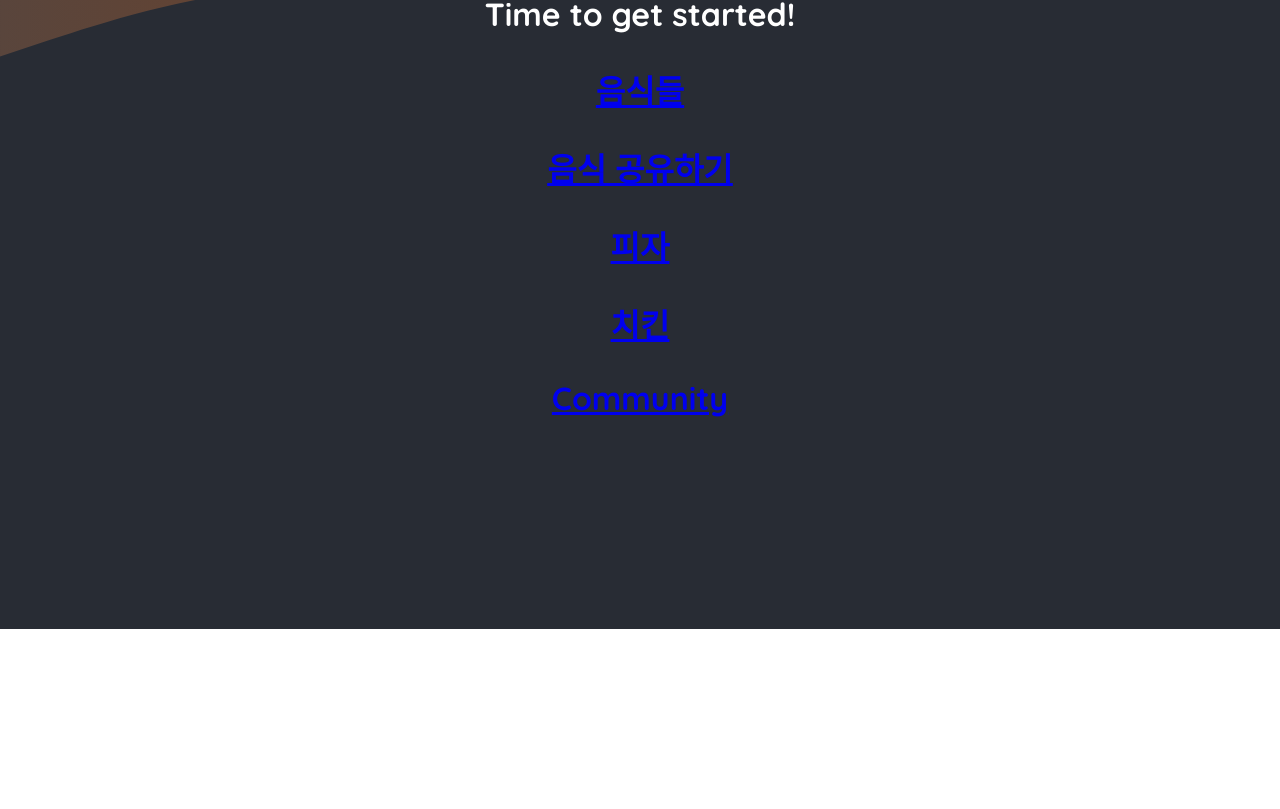
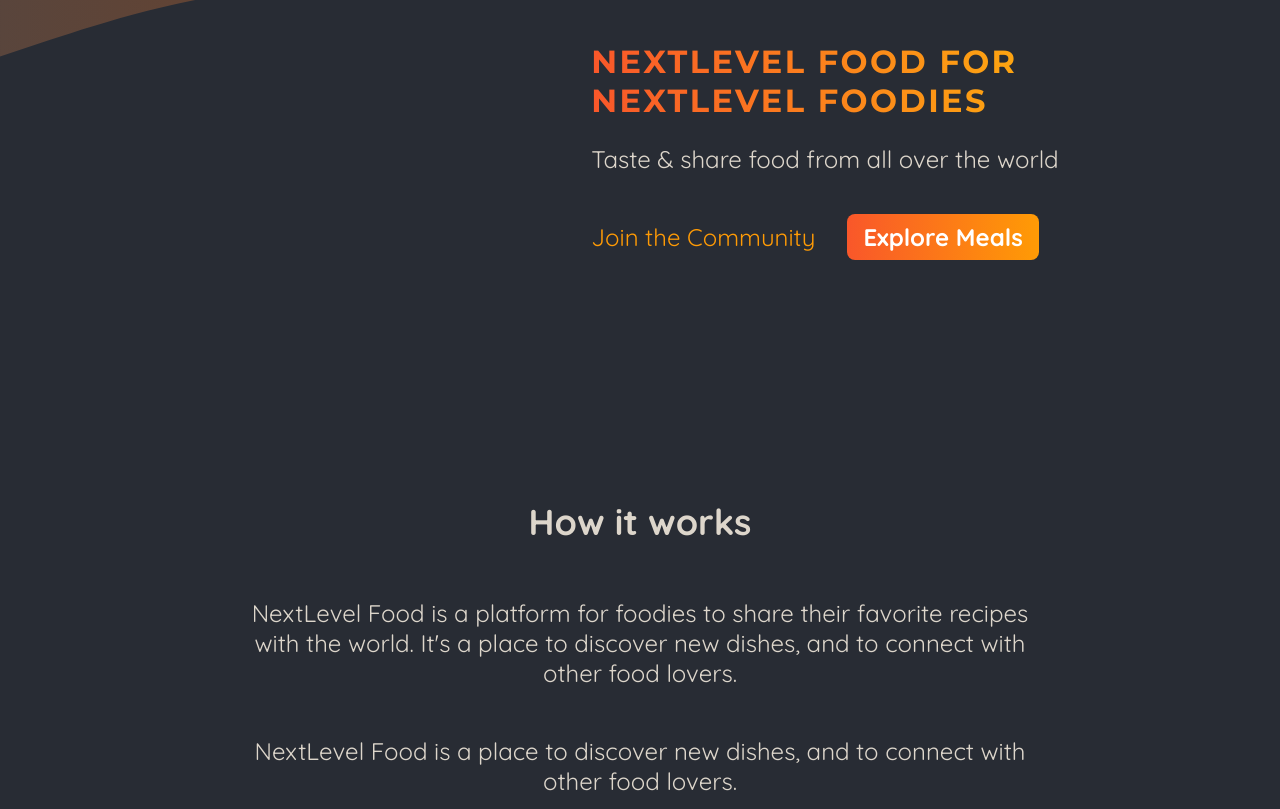
Before and after one commit to winternotseason/next-js-food-app, a Next.js app: page / in a window 1280 px wide. Shown: the part 171-980 px from the top of the page. Before the commit the page ends 800 px from the top, so only its background shows below. Built offline with nearby package versions, Linux system fonts and the light colour scheme.

Commit message:
main content

```diff
--- a/app/layout.js
+++ b/app/layout.js
@@ -1,4 +1,4 @@
-import MainHeader from "@/components/main-header";
+import MainHeader from "@/components/main-header/main-header";
 import "./globals.css";
 
 export const metadata = {
@@ -8,7 +8,7 @@
 
 export default function RootLayout({ children }) {
   return (
-    <html lang="ko">
+    <html lang="en">
       <body>
         <MainHeader />
         {children}
--- a/app/page.js
+++ b/app/page.js
@@ -1,16 +1,49 @@
 import Link from "next/link";
+import classes from "./page.module.css";
 
 export default function Home() {
   return (
-    <main>
-      <h1 style={{ color: 'white', textAlign: 'center' }}>
-        Time to get started!
-        <p><Link href="/meals">음식들</Link></p>
-        <p><Link href="/meals/share">음식 공유하기</Link></p>
-        <p><Link href="/meals/pizza">피자</Link></p>
-        <p><Link href="/meals/chicken">치킨</Link></p>
-        <p><Link href="/community">Community</Link></p>
-      </h1>
-    </main>
+    <>
+      <header className={classes.header}>
+        <div className={classes.slideshow}></div>
+        <div>
+          <div className={classes.hero}>
+            <h1>NextLevel Food for NextLevel Foodies</h1>
+            <p>Taste & share food from all over the world</p>
+          </div>
+          <div className={classes.cta}>
+            <Link href="/community">Join the Community</Link>
+            <Link href="/meals">Explore Meals</Link>
+          </div>
+        </div>
+      </header>
+      <main>
+        <section className={classes.section}>
+          <h2>How it works</h2>
+          <p>
+            NextLevel Food is a platform for foodies to share their favorite
+            recipes with the world. It&apos;s a place to discover new dishes,
+            and to connect with other food lovers.
+          </p>
+          <p>
+            NextLevel Food is a place to discover new dishes, and to connect
+            with other food lovers.
+          </p>
+        </section>
+
+        <section className={classes.section}>
+          <h2>Why NextLevel Food?</h2>
+          <p>
+            NextLevel Food is a platform for foodies to share their favorite
+            recipes with the world. It&apos;s a place to discover new dishes,
+            and to connect with other food lovers.
+          </p>
+          <p>
+            NextLevel Food is a place to discover new dishes, and to connect
+            with other food lovers.
+          </p>
+        </section>
+      </main>
+    </>
   );
 }
--- /dev/null
+++ b/app/page.module.css
@@ -0,0 +1,75 @@
+.header {
+    display: flex;
+    gap: 3rem;
+    margin: 3rem auto;
+    width: 90%;
+    max-width: 75rem;
+  }
+
+  .slideshow {
+    width: 40rem;
+    height: 25rem;
+  }
+
+  .hero {
+    color: #ddd6cb;
+    font-size: 1.5rem;
+  }
+
+  .hero h1 {
+    font-size: 2rem;
+    font-weight: bold;
+    font-family: 'Montserrat', sans-serif;
+    letter-spacing: 0.15rem;
+    text-transform: uppercase;
+    background: linear-gradient(90deg, #f9572a, #ffc905);
+    background-clip: text;
+    -webkit-background-clip: text;
+    -webkit-text-fill-color: transparent;
+  }
+
+  .cta {
+    font-size: 1.5rem;
+    display: flex;
+    gap: 1rem;
+  }
+
+  .cta a {
+    display: inline-block;
+    margin-top: 1rem;
+    padding: 0.5rem 1rem;
+    border-radius: 0.5rem;
+    background: linear-gradient(90deg, #f9572a, #ff9b05);
+    color: #ffffff;
+    font-weight: bold;
+    text-decoration: none;
+  }
+
+  .cta a:hover,
+  .cta a:active {
+    background: linear-gradient(90deg, #fd4715, #f9b241);
+  }
+
+  .cta a:first-child {
+    background: transparent;
+    font-weight: normal;
+    color: #ff9b05;
+    padding-left: 0;
+  }
+
+  .cta a:first-child:hover,
+  .cta a:first-child:active {
+    background: transparent;
+    color: #f9b241;
+  }
+
+  .section {
+    display: flex;
+    flex-direction: column;
+    color: #ddd6cb;
+    font-size: 1.5rem;
+    max-width: 50rem;
+    width: 90%;
+    margin: 2rem auto;
+    text-align: center;
+  }
--- a/components/main-header.js
+++ b/components/main-header/main-header.js
@@ -2,7 +2,7 @@
 import logoImg from "@/assets/logo.png";
 import classes from "./main-header.module.css";
 import Image from "next/image";
-import MainHeaderBackground from "@/components/main-header-background";
+import MainHeaderBackground from "@/components/main-header/main-header-background";
 
 const MainHeader = () => {
   return (
@@ -16,10 +16,10 @@
         <nav className={classes.nav}>
           <ul>
             <li>
-              <Link href="/meals">음식들</Link>
+              <Link href="/meals">meals</Link>
             </li>
             <li>
-              <Link href="/community">커뮤니티</Link>
+              <Link href="/community">community</Link>
             </li>
           </ul>
         </nav>
```
Also changed, not shown: components/main-header/main-header-background.js (renamed from components/main-header-background.js), components/main-header/main-header-background.module.css (renamed from components/main-header-background.module.css), components/main-header/main-header.module.css (renamed from components/main-header.module.css).
